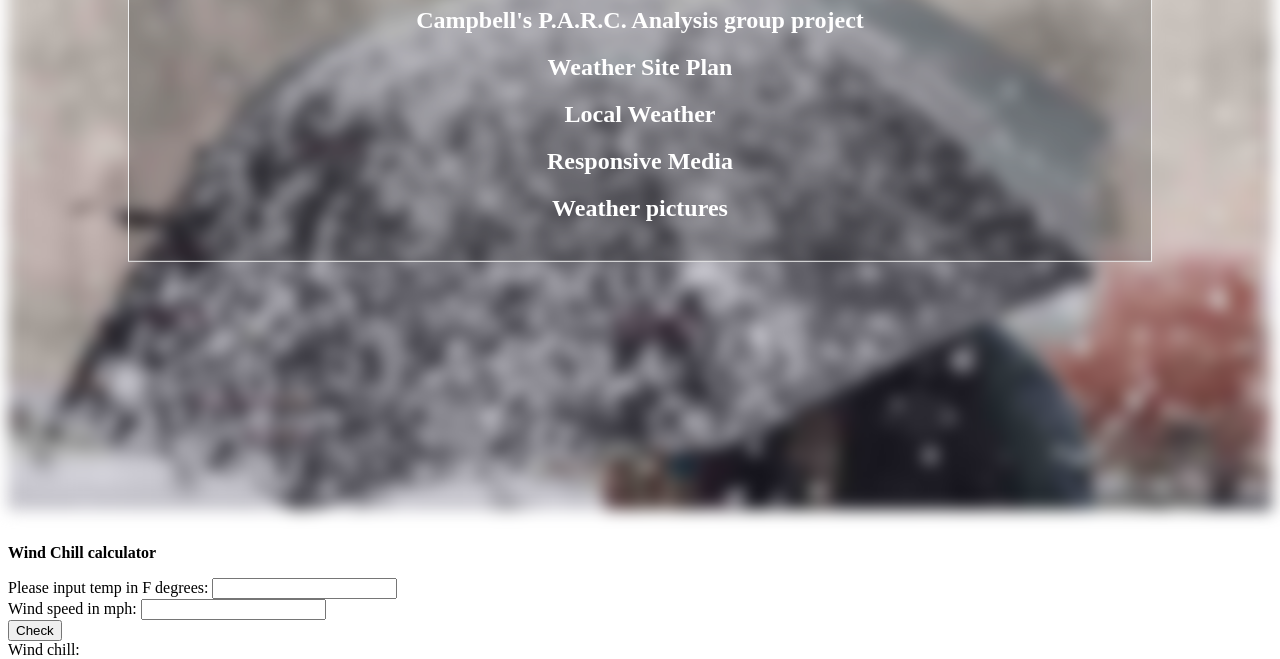
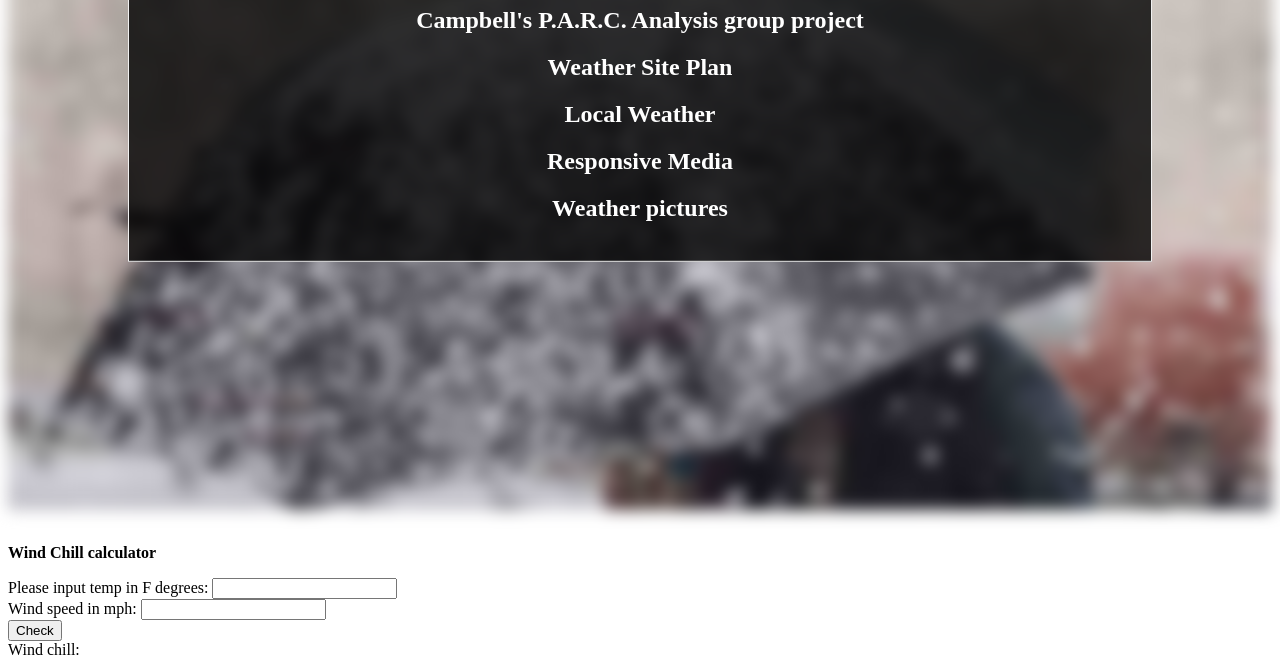
Before and after one commit to gunther-s/gunther-s.github.io, a plain HTML site: page index.html in a window 1280 px wide. Shown: the part 316-975 px from the top of the page. Drawn offline with Linux system fonts and the light colour scheme.

```diff
--- a/weather/css/home.css
+++ b/weather/css/home.css
@@ -36,7 +36,7 @@ body, html {
   /* Position text in the middle of the page/image */
   .bg-text {
     background-color: rgb(0,0,0); /* Fallback color */
-    background-color: rgba(0,0,0, 0.2); /* Black w/opacity/see-through */
+    background-color: rgba(0,0,0, 0.8); /* Black w/opacity/see-through */
     color: white;
     font-weight: bold;
     border: 1px solid #f1f1f1;
```
